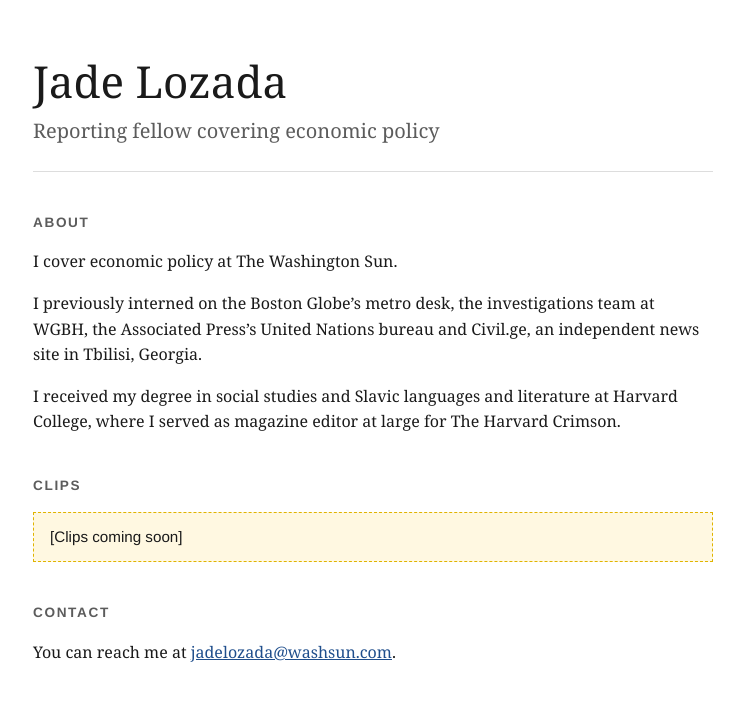
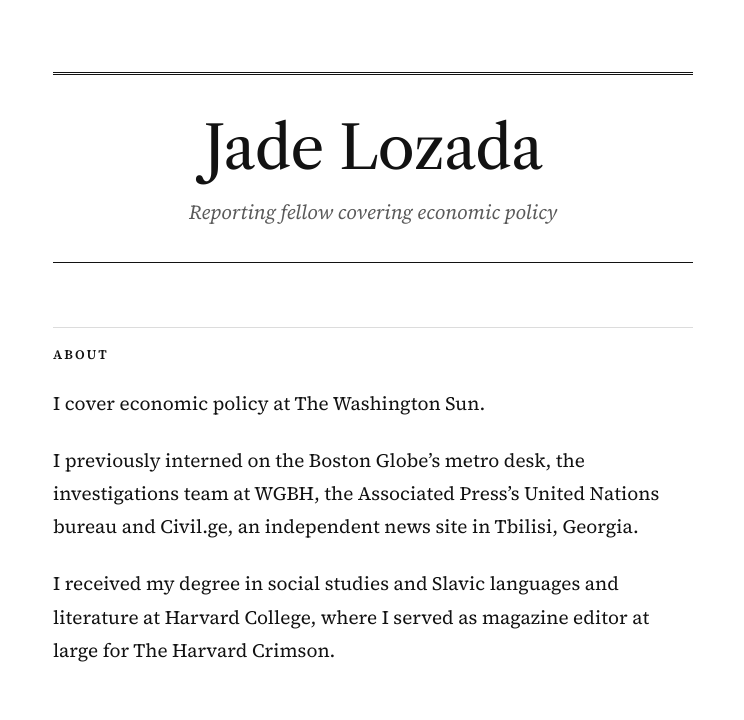
Before and after one commit to jadelozada-pixel/jadelozada, a plain HTML site: page index.html in a window 1280 px wide. Shown: the top 720 px of the page, without its empty margins (267-1011 px from the left). Drawn offline with nearby package versions, Linux system fonts and the light colour scheme.

Commit message:
Restyle site in a classic serif editorial look and record the style in CLAUDE.md
Co-Authored-By: Claude Opus 5.5 <noreply@anthropic.com>
Claude-Session: https://claude.ai/code/session_018dFrL3vt985BCwmjSofoJW

```diff
--- a/index.html
+++ b/index.html
@@ -4,76 +4,100 @@
   <meta charset="utf-8">
   <meta name="viewport" content="width=device-width, initial-scale=1">
   <title>Jade Lozada</title>
+  <link rel="preconnect" href="https://fonts.googleapis.com">
+  <link rel="preconnect" href="https://fonts.gstatic.com" crossorigin>
+  <link href="https://fonts.googleapis.com/css2?family=Libre+Caslon+Text:ital,wght@0,400;0,700;1,400&family=Source+Serif+4:ital,opsz,wght@0,8..60,400;0,8..60,600;1,8..60,400&display=swap" rel="stylesheet">
   <style>
     :root {
       --bg: #ffffff;
-      --text: #1a1a1a;
-      --muted: #5c5c5c;
-      --rule: #dddddd;
-      --link: #1f4e8c;
-      --placeholder-bg: #fff8e1;
-      --placeholder-border: #e0b400;
+      --text: #121212;
+      --muted: #5a5a5a;
+      --rule: #121212;
+      --hairline: #dcdcdc;
+      --link: #326891;
+      --placeholder-bg: #f7f4ec;
+      --placeholder-border: #b9a77a;
+      --display: "Libre Caslon Text", Georgia, "Times New Roman", serif;
+      --body: "Source Serif 4", Georgia, "Times New Roman", serif;
     }
     @media (prefers-color-scheme: dark) {
       :root {
-        --bg: #161616;
+        --bg: #141414;
         --text: #ececec;
-        --muted: #a8a8a8;
-        --rule: #333333;
-        --link: #8db8f0;
-        --placeholder-bg: #2b2510;
-        --placeholder-border: #b38f00;
+        --muted: #a6a6a6;
+        --rule: #ececec;
+        --hairline: #3a3a3a;
+        --link: #8fb8dc;
+        --placeholder-bg: #23201a;
+        --placeholder-border: #7d6f4c;
       }
     }
+    * { box-sizing: border-box; }
     body {
       margin: 0;
-      padding: 56px 16px;
+      padding: 72px 16px 96px;
       background: var(--bg);
       color: var(--text);
-      font-family: Georgia, "Times New Roman", serif;
-      line-height: 1.6;
+      font-family: var(--body);
+      font-size: 1.1875rem;
+      line-height: 1.75;
+      -webkit-font-smoothing: antialiased;
     }
     main {
-      max-width: 680px;
+      max-width: 640px;
       margin: 0 auto;
     }
     header {
+      text-align: center;
+      border-top: 3px double var(--rule);
       border-bottom: 1px solid var(--rule);
-      padding-bottom: 24px;
-      margin-bottom: 40px;
+      padding: 40px 0 32px;
+      margin-bottom: 64px;
     }
     h1 {
-      font-size: 2.75rem;
-      font-weight: normal;
-      line-height: 1.15;
-      margin: 0 0 8px;
+      font-family: var(--display);
+      font-size: clamp(2.5rem, 8vw, 3.75rem);
+      font-weight: 400;
+      line-height: 1.1;
+      letter-spacing: -0.01em;
+      margin: 0 0 14px;
     }
     .beat {
+      font-style: italic;
       font-size: 1.25rem;
       color: var(--muted);
       margin: 0;
     }
+    section {
+      margin-bottom: 56px;
+    }
     h2 {
-      font-size: 0.85rem;
-      font-family: Helvetica, Arial, sans-serif;
-      letter-spacing: 0.12em;
+      font-family: var(--body);
+      font-size: 0.8125rem;
+      font-weight: 600;
+      letter-spacing: 0.16em;
       text-transform: uppercase;
-      color: var(--muted);
-      margin: 0 0 12px;
+      color: var(--text);
+      border-top: 1px solid var(--hairline);
+      padding-top: 16px;
+      margin: 0 0 20px;
     }
-    section {
-      margin-bottom: 40px;
+    p {
+      margin: 0 0 1.25em;
     }
     .placeholder {
       background: var(--placeholder-bg);
       border: 1px dashed var(--placeholder-border);
-      padding: 12px 16px;
-      font-family: Helvetica, Arial, sans-serif;
-      font-size: 0.95rem;
+      padding: 14px 18px;
+      font-style: italic;
+      color: var(--muted);
     }
     a {
       color: var(--link);
+      text-decoration: none;
+      border-bottom: 1px solid currentColor;
     }
+    a:hover { color: var(--text); }
   </style>
 </head>
 <body>
```
Also changed, not shown: 1 other file.
